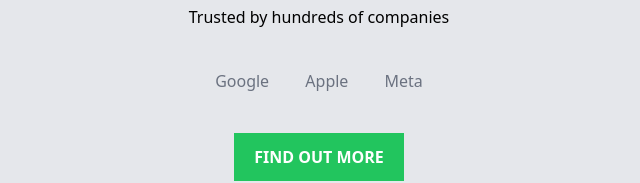
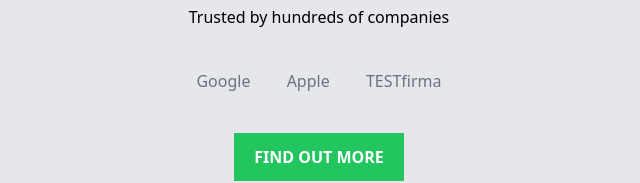
Before and after one commit to kS0125/Test, a plain HTML site: page index.html in a window 1280 px wide. Shown: the part 135-318 px from the top of the page, without its empty margins (321-961 px from the left). Drawn offline with nearby package versions, Linux system fonts and the light colour scheme.

Commit message:
Testfirma statt META

```diff
--- a/index.html
+++ b/index.html
@@ -10,7 +10,7 @@
       <ul class="text-center pt-10">
         <li class="inline text-gray-500 mx-4">Google</li>
         <li class="inline text-gray-500 mx-4">Apple</li>
-        <li class="inline text-gray-500 mx-4">Meta</li>
+        <li class="inline text-gray-500 mx-4">TESTfirma</li>
       </ul>
       <button class="block text-white bg-green-500 px-5 py-3 mx-auto mt-10 font-bold uppercase">Find out more</button>
     </div>
```
